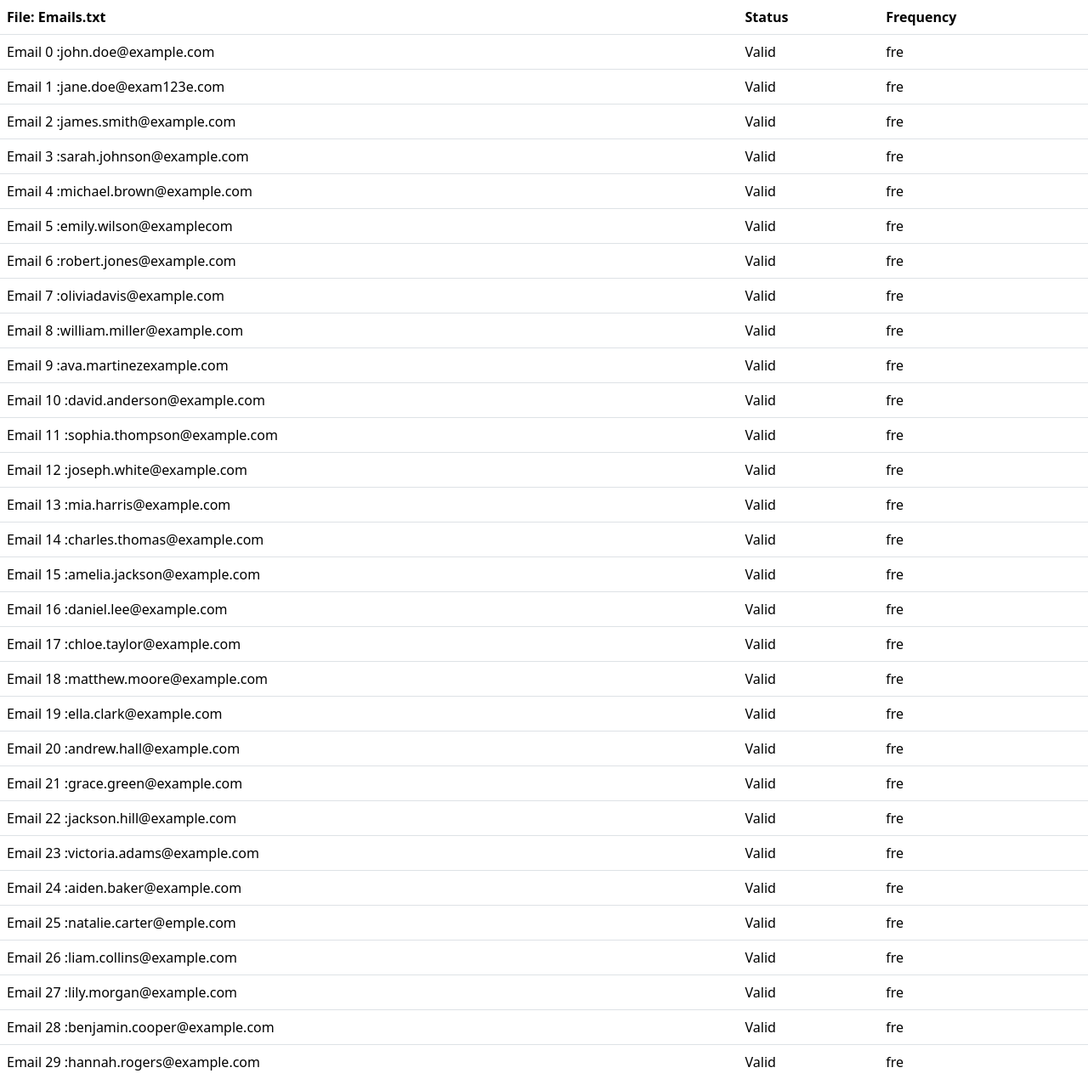
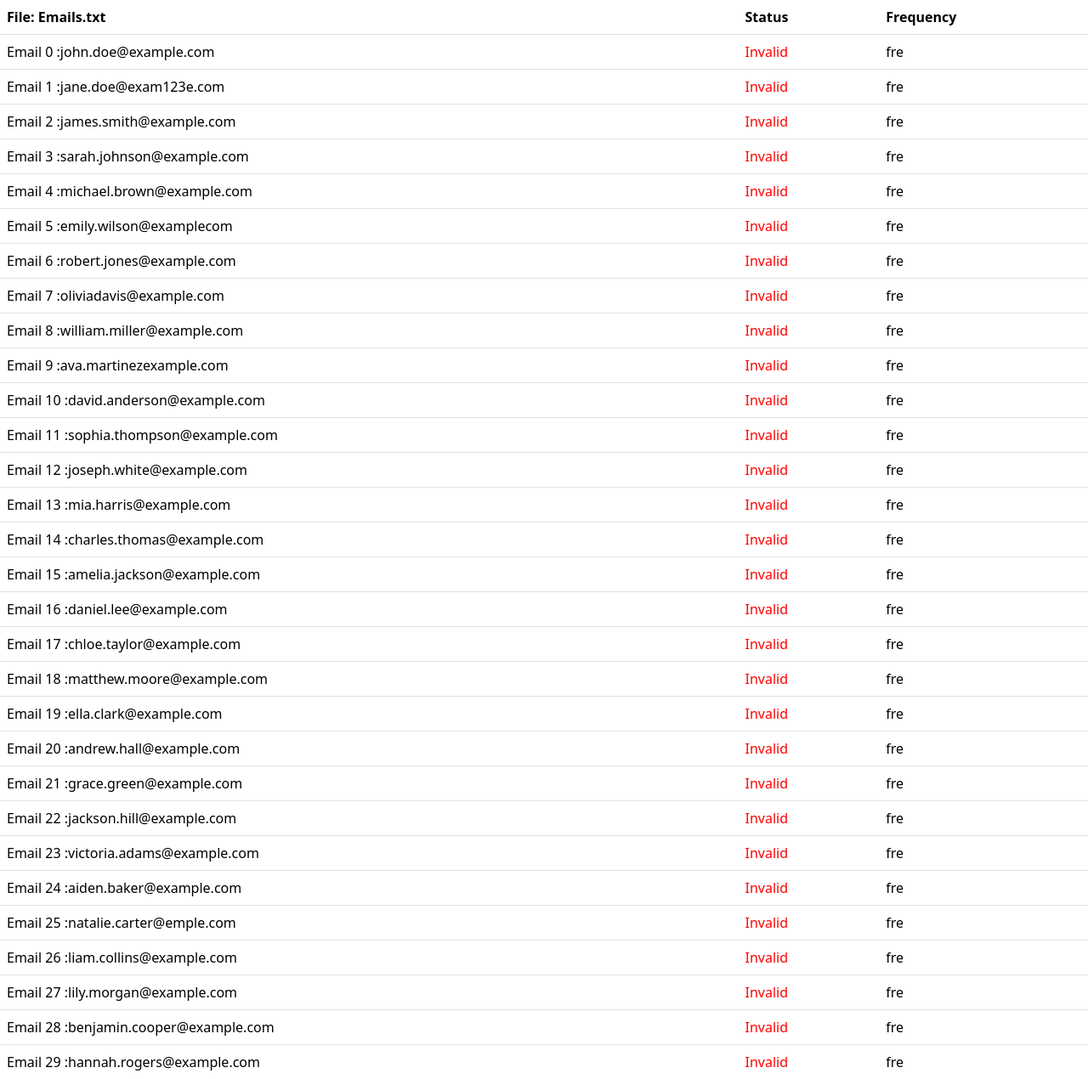
Before and after one commit to Y7T007/TPs-ProgramationWebAvancee, a PHP site: page /TP-0/index.php in a window 1280 px wide. Shown: the top 1270 px of the page at 85% size. Run offline with PHP 8.4, Linux system fonts and the light colour scheme.

Commit message:
Fix email validation status color in index.php

```diff
--- a/TP-0/index.php
+++ b/TP-0/index.php
@@ -50,7 +50,7 @@
                 $n=0;
                 if (isset($emails)){
                     foreach($emails as $email){
-                        validateEmail($email)? $status = "<td color= 'green'>Valid</td>" : $status = "<td color= 'green'>Valid</td>";
+                        validateEmail($email)? $status = "<td style='color:green;'>Valid</td>" : $status = "<td style='color:red;'>Invalid</td>";
                         echo "
                         <tr>
                             <td>Email $n :".$email."</td>
```
